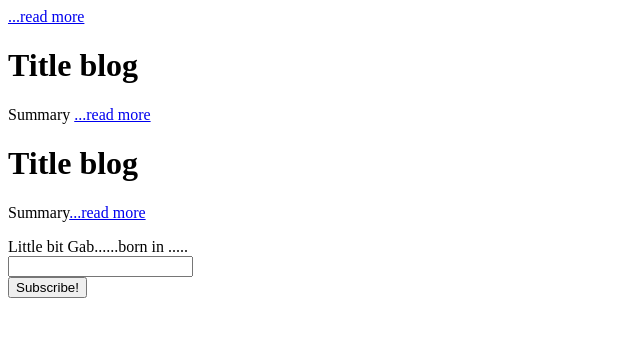
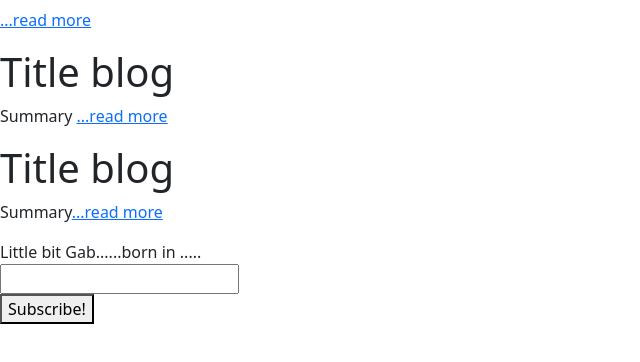
Before and after one commit to GabrielleHandy/Practice, a plain HTML site: page Udacity Website /blog_homepage.html in a window 1280 px wide. Shown: the whole page, without its empty margins (0-640 px from the left). Drawn offline with nearby package versions, Linux system fonts and the light colour scheme.

Commit message:
Linked CSS to main page

```diff
--- a/Udacity Website /blog_homepage.html
+++ b/Udacity Website /blog_homepage.html
@@ -3,6 +3,8 @@
     <meta charset="UTF-8">
     <meta http-equiv="X-UA-Compatible" content="IE=edge">
     <meta name="viewport" content="width=device-width, initial-scale=1.0">
+    <link rel="stylesheet" href="styles/blog_homepage.css">
+    <link href="https://cdn.jsdelivr.net/npm/bootstrap@5.3.0-alpha2/dist/css/bootstrap.min.css" rel="stylesheet" integrity="sha384-aFq/bzH65dt+w6FI2ooMVUpc+21e0SRygnTpmBvdBgSdnuTN7QbdgL+OapgHtvPp" crossorigin="anonymous">
     <title>Life of Gab</title>
 </head>
 <body>
@@ -32,6 +34,6 @@
             </div>
         </div>
     </div>
-
+    <script src="https://cdn.jsdelivr.net/npm/bootstrap@5.3.0-alpha2/dist/js/bootstrap.bundle.min.js" integrity="sha384-qKXV1j0HvMUeCBQ+QVp7JcfGl760yU08IQ+GpUo5hlbpg51QRiuqHAJz8+BrxE/N" crossorigin="anonymous"></script>
 </body>
 </html>
```
